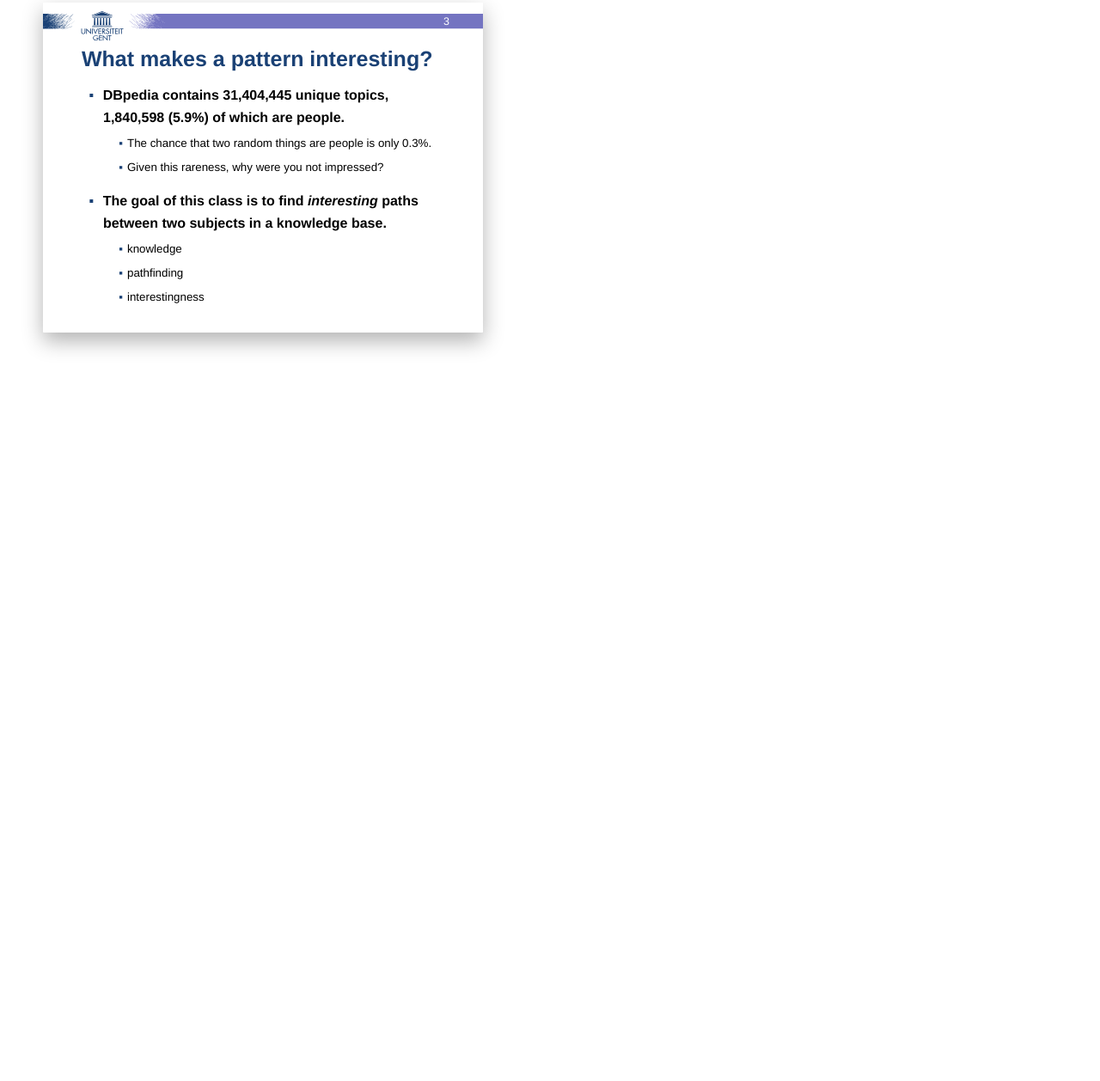
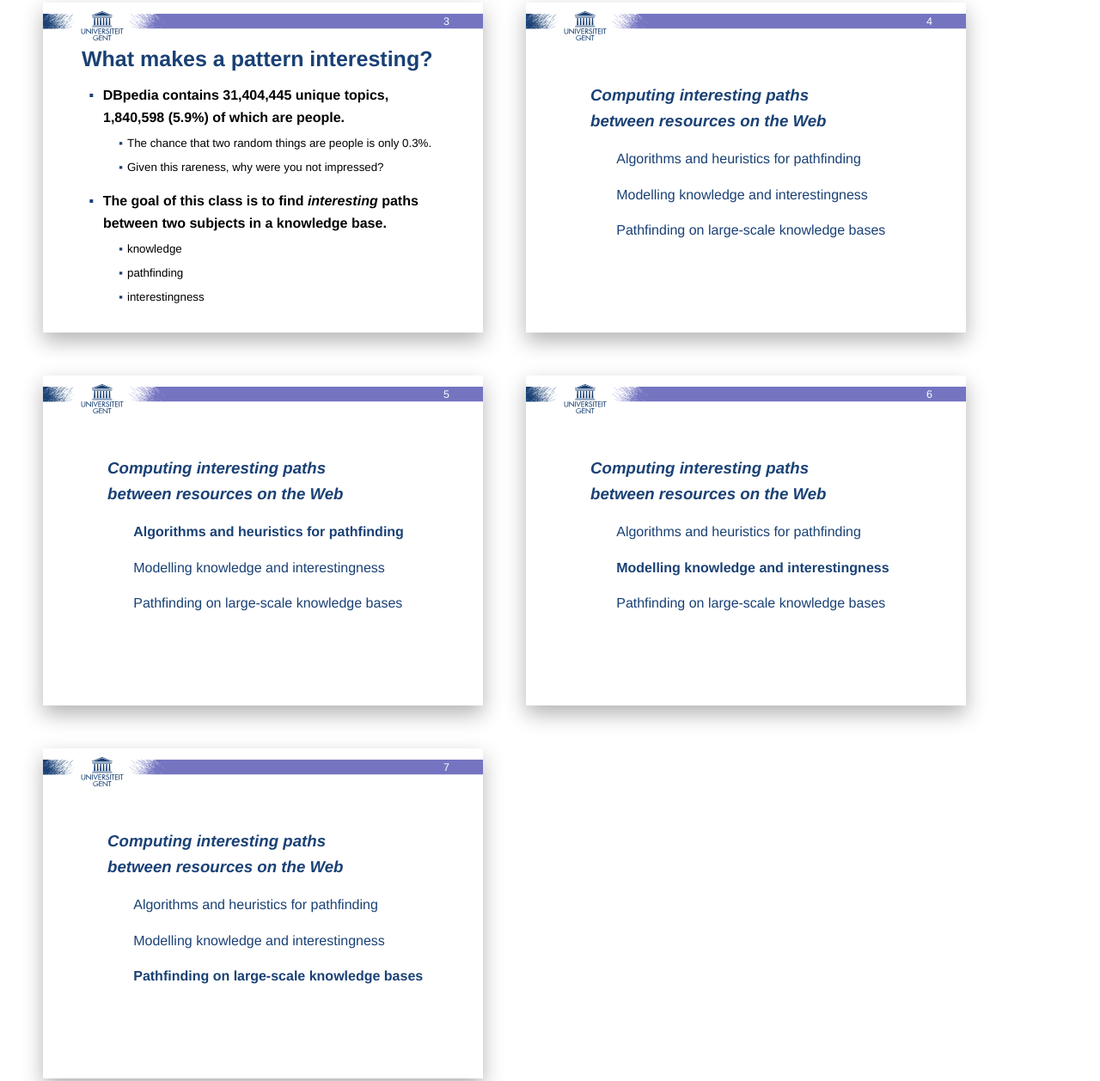
Before and after one commit to RubenVerborgh/Computing-Interesting-Paths, a website: page index.html in a window 1280 px wide. Shown: the part 661-1919 px from the top of the page at 86% size. Before the commit the page ends 1098 px from the top, so only its background shows below. Drawn offline with Linux system fonts and the light colour scheme.

Commit message:
Add class structure.

```diff
--- a/index.html
+++ b/index.html
@@ -93,6 +93,42 @@
     </ul>
   </div>
 
+  <div class="toc slide" id="index">
+    <h2><a href="#cover">Computing interesting paths<br>between resources on the Web</a></h2>
+    <ul>
+      <li><a href="#algorithms">Algorithms and heuristics for pathfinding</a></li>
+      <li><a href="#knowledge">Modelling knowledge and interestingness</a></li>
+      <li><a href="#large-scale-paths">Pathfinding on large-scale knowledge bases</a></li>
+    </ul>
+  </div>
+
+  <div class="toc slide" id="algorithms">
+    <h2><a href="#cover">Computing interesting paths<br>between resources on the Web</a></h2>
+    <ul>
+      <li class="current"><a href="#algorithms">Algorithms and heuristics for pathfinding</a></li>
+      <li><a href="#knowledge">Modelling knowledge and interestingness</a></li>
+      <li><a href="#large-scale-paths">Pathfinding on large-scale knowledge bases</a></li>
+    </ul>
+  </div>
+
+  <div class="toc slide" id="knowledge">
+    <h2><a href="#cover">Computing interesting paths<br>between resources on the Web</a></h2>
+    <ul>
+      <li><a href="#algorithms">Algorithms and heuristics for pathfinding</a></li>
+      <li class="current"><a href="#knowledge">Modelling knowledge and interestingness</a></li>
+      <li><a href="#large-scale-paths">Pathfinding on large-scale knowledge bases</a></li>
+    </ul>
+  </div>
+
+  <div class="toc slide" id="large-scale-paths">
+    <h2><a href="#cover">Computing interesting paths<br>between resources on the Web</a></h2>
+    <ul>
+      <li><a href="#algorithms">Algorithms and heuristics for pathfinding</a></li>
+      <li><a href="#knowledge">Modelling knowledge and interestingness</a></li>
+      <li class="current"><a href="#large-scale-paths">Pathfinding on large-scale knowledge bases</a></li>
+    </ul>
+  </div>
+
   <div class="progress"></div>
   <footer class="badge">
     <a href="https://github.com/RubenVerborgh/">Discuss on GitHub</a>
--- a/styles/custom.css
+++ b/styles/custom.css
@@ -16,9 +16,13 @@ li li {
   margin-top: 10pt;
 }
 
+
+
 a.image {
   background: transparent;
 }
+
+
 
 table img {
   max-height: 250px;
@@ -35,3 +39,27 @@ tr th:first-child {
 table.seamless tr > * {
   background: transparent !important;
 }
+
+
+
+.toc h2 {
+  font-size: 28pt;
+  font-style: italic;
+  line-height: 1.6;
+  margin: 80px 0 0 60px;
+}
+
+.toc li {
+  margin-left: 80px;
+  font-weight: normal;
+}
+.toc li.current {
+  font-weight: bold;
+}
+.toc li:before {
+  content: '' !important;
+}
+
+.toc a:not(:hover) {
+  background: none;
+}
```
